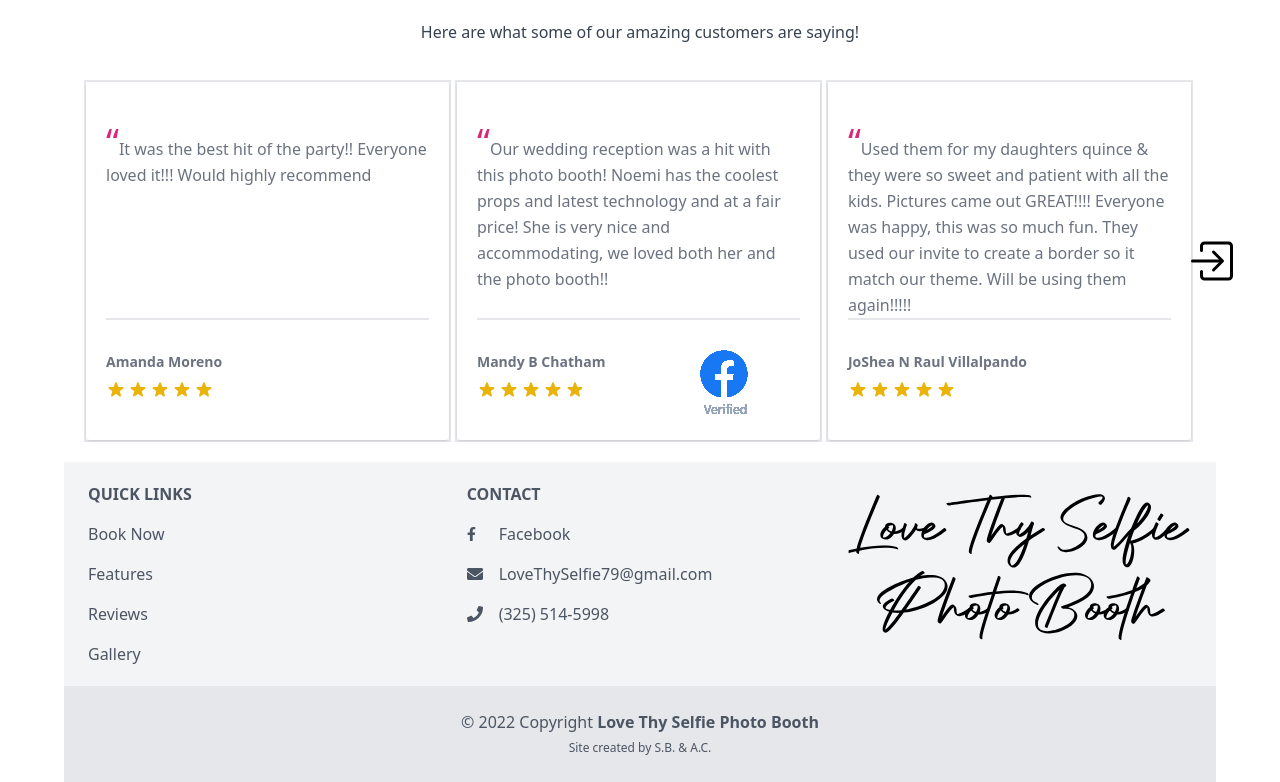
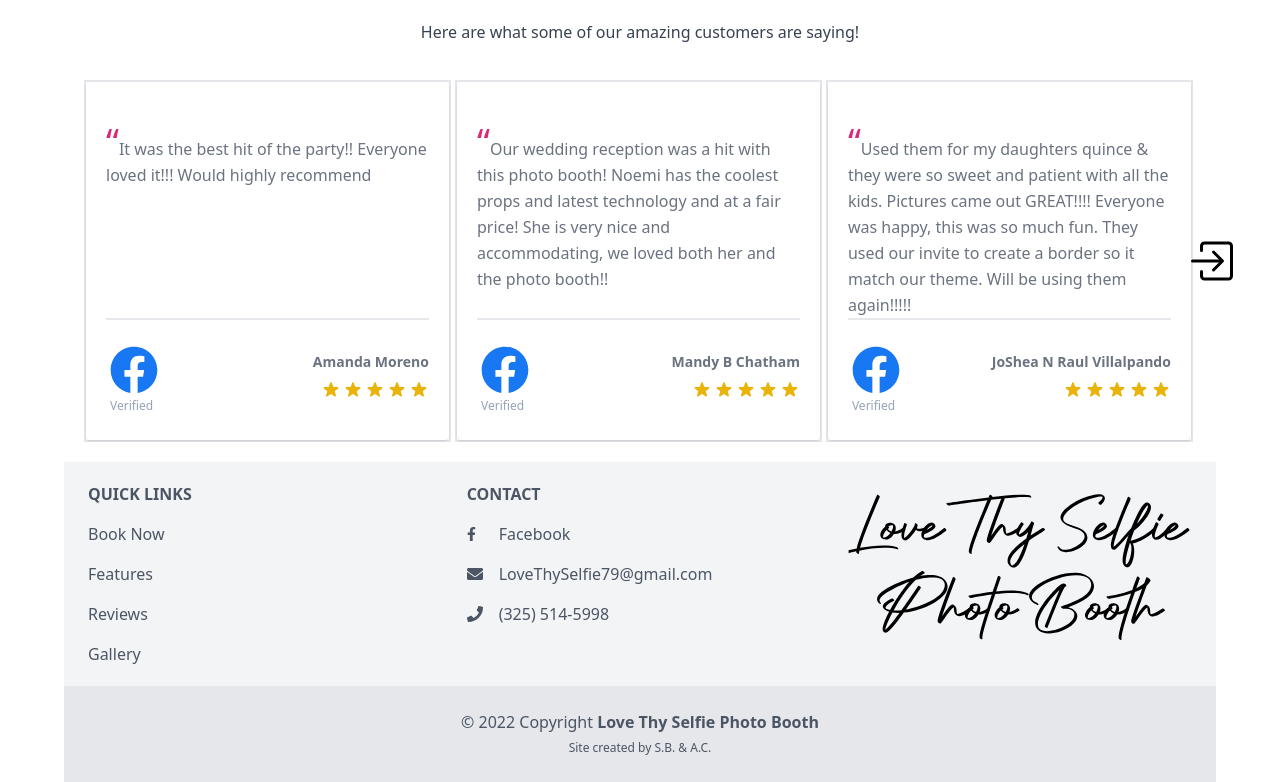
Before and after one commit to missatrox44/love-thy-selfie, a React (Vite) app: page / in a window 1280 px wide. Shown: the part 610-1392 px from the top of the page. Built offline with nearby package versions, Linux system fonts and the light colour scheme.

Commit message:
fixed facebook logo bug

```diff
--- a/src/components/ReviewCard/index.jsx
+++ b/src/components/ReviewCard/index.jsx
@@ -22,12 +22,12 @@ function ReviewCard({ date, review, picture, name }) {
 
         <div className='border-t-2'>
 
-          <footer className='mt-8 mb-2 text-sm text-gray-500 '>
+          <footer className='mt-8 mb-2 text-sm text-gray-500 place-content-end flex'>
             <div className='font-extrabold'>{name}</div>
           </footer>
 
 
-          <div className='flex gap-0.5 text-yellow-500 mb-4'>
+          <div className='flex gap-0.5 text-yellow-500 mb-4 place-content-end'>
             <svg
               className='h-5 w-5'
               fill='currentColor'
@@ -85,9 +85,9 @@ function ReviewCard({ date, review, picture, name }) {
             </svg>
           </div>
 
-          <div className='flex-col absolute bottom-6 left-[55%]'>
-            <svg class='w-14 h-14 mr-1 mt-0' fill='#1877F2' viewBox='0 0 24 24' aria-hidden='true'><path fill-rule='evenodd' d='M22 12c0-5.523-4.477-10-10-10S2 6.477 2 12c0 4.991 3.657 9.128 8.438 9.878v-6.987h-2.54V12h2.54V9.797c0-2.506 1.492-3.89 3.777-3.89 1.094 0 2.238.195 2.238.195v2.46h-1.26c-1.243 0-1.63.771-1.63 1.562V12h2.773l-.443 2.89h-2.33v6.988C18.343 21.128 22 16.991 22 12z' clip-rule='evenodd' /></svg>
-            <p className='text-xs text-slate-400 text-center'>Verified</p>
+          <div className='flex-col absolute bottom-7'>
+            <svg class='w-14 h-14' fill='#1877F2' viewBox='0 0 24 24' aria-hidden='true'><path fill-rule='evenodd' d='M22 12c0-5.523-4.477-10-10-10S2 6.477 2 12c0 4.991 3.657 9.128 8.438 9.878v-6.987h-2.54V12h2.54V9.797c0-2.506 1.492-3.89 3.777-3.89 1.094 0 2.238.195 2.238.195v2.46h-1.26c-1.243 0-1.63.771-1.63 1.562V12h2.773l-.443 2.89h-2.33v6.988C18.343 21.128 22 16.991 22 12z' clip-rule='evenodd' /></svg>
+            <p className='text-xs text-slate-400 ml-1'>Verified</p>
           </div>
 
         </div>
```
